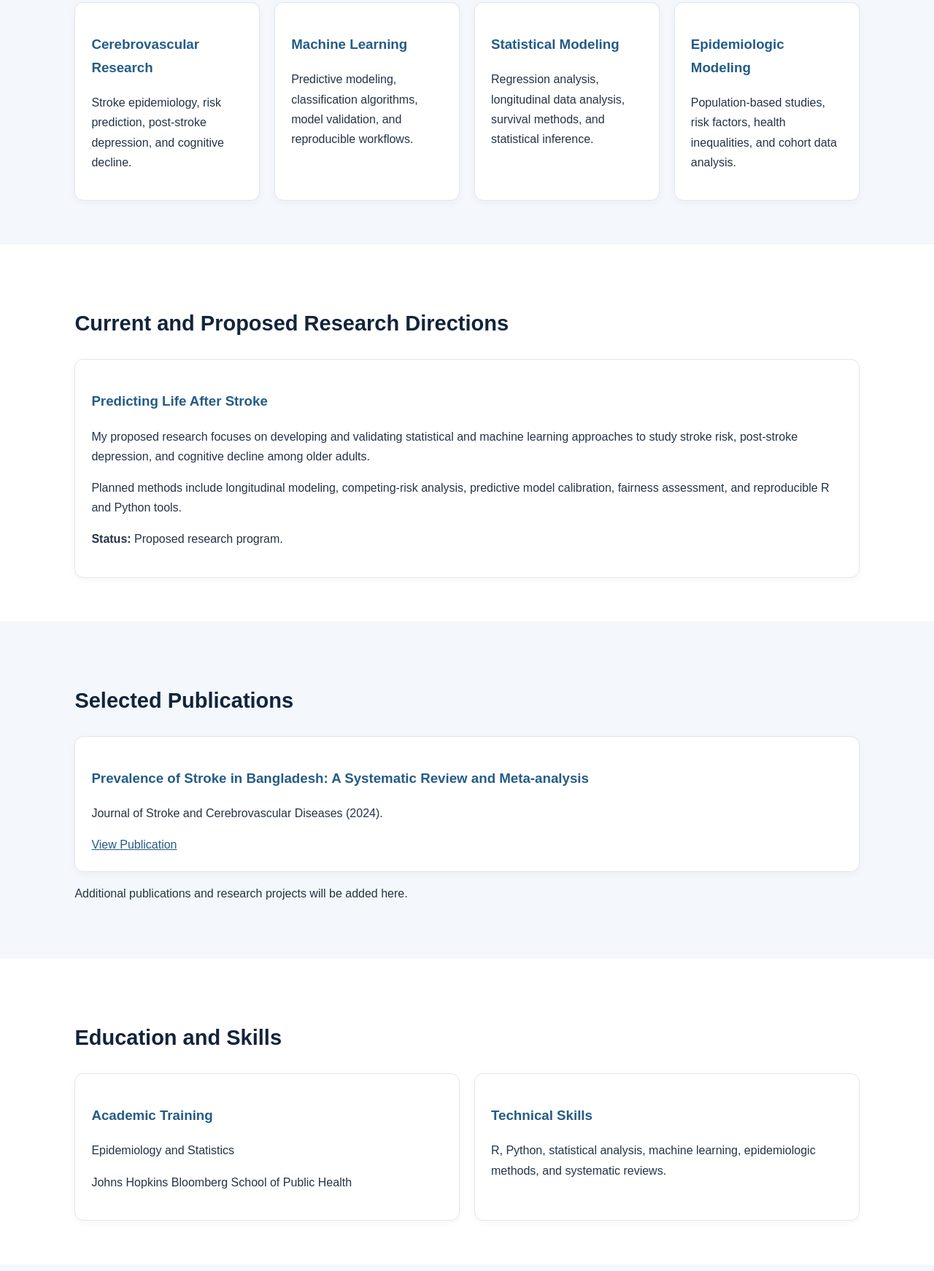
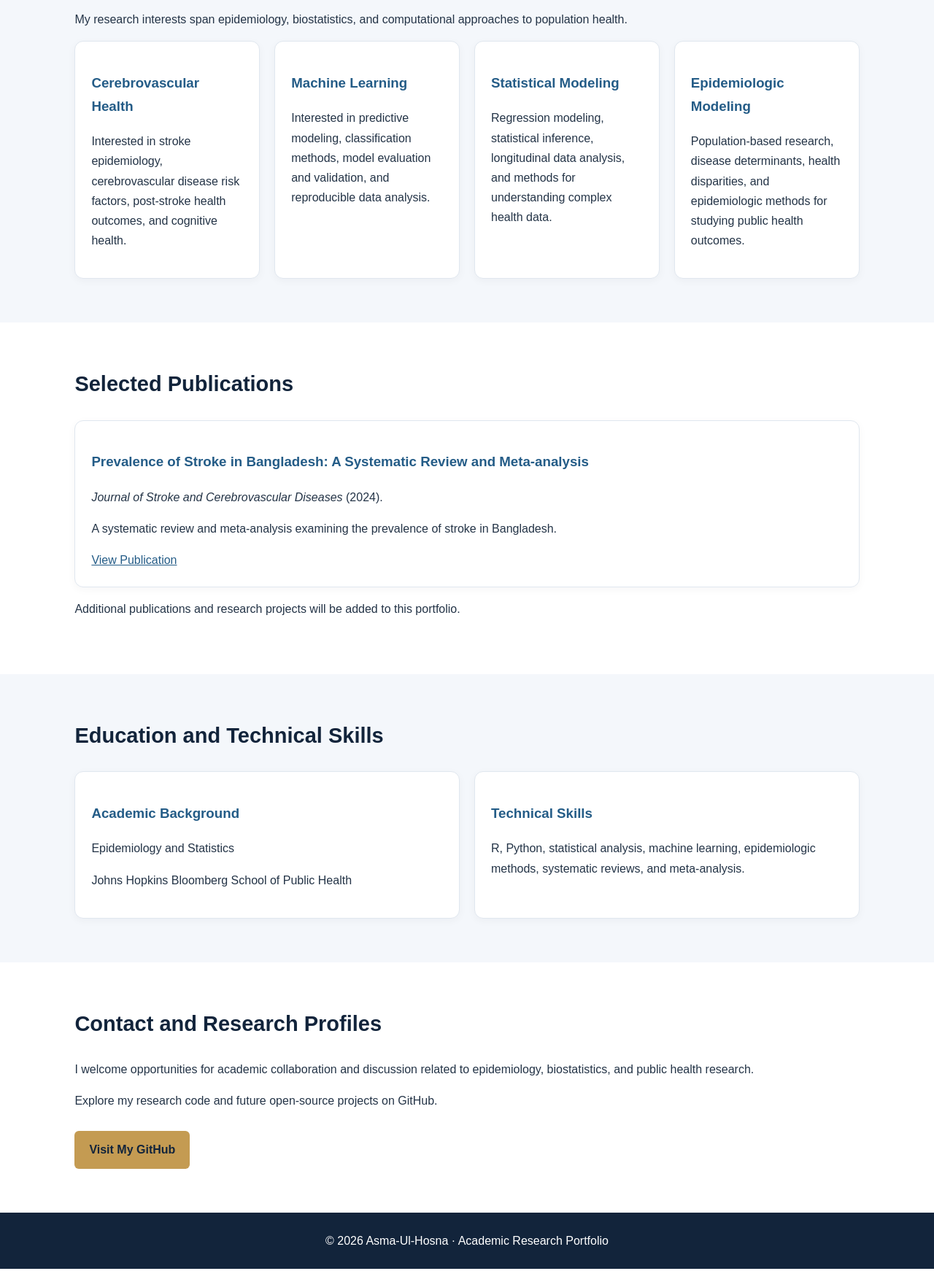
Before and after one commit to asmaulhosna-research/asmaulhosna-research.github.io, a plain HTML site: page index.html in a window 1280 px wide. Shown: the part 1016-2758 px from the top of the page at 73% size. Drawn offline with Linux system fonts and the light colour scheme.

Commit message:
Revise index.html for improved portfolio presentation
Updated the academic research portfolio with a new title, meta description, and improved styling. Enhanced content for better clarity and organization.

```diff
--- a/index.html
+++ b/index.html
@@ -4,229 +4,383 @@
 <head>
   <meta charset="UTF-8">
   <meta name="viewport" content="width=device-width, initial-scale=1">
-<title>Asma-Ul-Hosna | Research Portfolio</title>
+  <meta name="description" content="Academic research portfolio of Asma-Ul-Hosna, focusing on epidemiology, biostatistics, machine learning, cerebrovascular health, and public health.">
+  <title>Asma-Ul-Hosna | Academic Research Portfolio</title>
+
   <style>
     :root {
-  --navy:#12243b;
-  --blue:#245c87;
-  --light:#f4f7fb;
-  --gold:#c49b52;
+      --navy: #12243b;
+      --blue: #245c87;
+      --light: #f4f7fb;
+      --gold: #c49b52;
+      --text: #243447;
     }
-* { box-sizing:border-box; }
-html { scroll-behavior:smooth; }
+
+    * {
+      box-sizing: border-box;
+    }
+
+    html {
+      scroll-behavior: smooth;
+    }
+
     body {
-  margin:0;
-  font-family:Arial,Helvetica,sans-serif;
-  color:#243447;
-  line-height:1.7;
-  background:white;
+      margin: 0;
+      font-family: Arial, Helvetica, sans-serif;
+      color: var(--text);
+      line-height: 1.7;
+      background: #ffffff;
     }
+
+    .container {
+      max-width: 1100px;
+      margin: auto;
+    }
+
     header {
-  background:var(--navy);
-  color:white;
-  padding:22px 8%;
+      background: var(--navy);
+      color: white;
+      padding: 22px 8%;
     }
+
     nav {
-  display:flex;
-  flex-wrap:wrap;
-  gap:20px;
-  align-items:center;
-  justify-content:space-between;
+      display: flex;
+      flex-wrap: wrap;
+      gap: 20px;
+      align-items: center;
+      justify-content: space-between;
     }
-nav a { color:white; text-decoration:none; }
-nav a:hover { color:#e8c78c; }
+
+    nav strong {
+      font-size: 20px;
+    }
+
+    nav a {
+      color: white;
+      text-decoration: none;
+      margin-right: 16px;
+    }
+
+    nav a:hover {
+      color: #e8c78c;
+    }
+
     .hero {
-  background:linear-gradient(135deg,#12243b,#245c87);
-  color:white;
-  padding:90px 8%;
+      background: linear-gradient(135deg, #12243b, #245c87);
+      color: white;
+      padding: 90px 8%;
     }
-.hero h1 { font-size:clamp(36px,6vw,58px); margin:0; }
-.hero p { max-width:850px; font-size:19px; }
-.tag { color:#f0cc88; font-weight:bold; }
-section { padding:60px 8%; }
-section:nth-of-type(even) { background:var(--light); }
-h2 { color:var(--navy); font-size:29px; }
-h3 { color:var(--blue); }
-.container { max-width:1100px; margin:auto; }
+
+    .hero h1 {
+      font-size: clamp(36px, 6vw, 58px);
+      margin: 12px 0;
+    }
+
+    .hero p {
+      max-width: 850px;
+      font-size: 19px;
+    }
+
+    .tag {
+      color: #f0cc88;
+      font-weight: bold;
+      letter-spacing: 1px;
+    }
+
+    section {
+      padding: 60px 8%;
+    }
+
+    section:nth-of-type(even) {
+      background: var(--light);
+    }
+
+    h2 {
+      color: var(--navy);
+      font-size: 29px;
+      margin-top: 0;
+    }
+
+    h3 {
+      color: var(--blue);
+    }
+
     .grid {
-  display:grid;
-  grid-template-columns:repeat(auto-fit,minmax(240px,1fr));
-  gap:20px;
+      display: grid;
+      grid-template-columns: repeat(auto-fit, minmax(240px, 1fr));
+      gap: 20px;
     }
+
     .card {
-  background:white;
-  border:1px solid #e0e7ef;
-  border-radius:12px;
-  padding:22px;
-  box-shadow:0 3px 12px #12243b0a;
+      background: white;
+      border: 1px solid #e0e7ef;
+      border-radius: 12px;
+      padding: 22px;
+      box-shadow: 0 3px 12px #12243b0a;
     }
+
     .button {
-  display:inline-block;
-  padding:12px 20px;
-  background:var(--gold);
-  color:#12243b;
-  font-weight:bold;
-  text-decoration:none;
-  border-radius:6px;
+      display: inline-block;
+      padding: 12px 20px;
+      background: var(--gold);
+      color: var(--navy);
+      font-weight: bold;
+      text-decoration: none;
+      border-radius: 6px;
+      margin-top: 12px;
     }
+
+    .button:hover {
+      background: #e1b96f;
+    }
+
+    a {
+      color: var(--blue);
+    }
+
     footer {
-  background:var(--navy);
-  color:white;
-  text-align:center;
-  padding:25px;
+      background: var(--navy);
+      color: white;
+      text-align: center;
+      padding: 25px;
     }
-a { color:var(--blue); }
+
+    @media (max-width: 600px) {
+      header, section, .hero {
+        padding-left: 6%;
+        padding-right: 6%;
+      }
+
+      nav a {
+        display: inline-block;
+        margin-bottom: 8px;
+      }
+    }
   </style>
 </head>
+
 <body>
 
+  <!-- Navigation -->
   <header>
     <nav>
       <strong>Asma-Ul-Hosna</strong>
+
       <div>
-    <a href="#about">About</a> &nbsp;
-    <a href="#research">Research</a> &nbsp;
-    <a href="#publications">Publications</a> &nbsp;
-    <a href="#education">Education</a> &nbsp;
+        <a href="#about">About</a>
+        <a href="#research">Research</a>
+        <a href="#publications">Publications</a>
+        <a href="#education">Education</a>
         <a href="#contact">Contact</a>
       </div>
     </nav>
   </header>
 
+  <!-- Introduction -->
   <div class="hero">
     <div class="container">
-    <div class="tag">EPIDEMIOLOGY · BIOSTATISTICS · PUBLIC HEALTH</div>
+      <div class="tag">
+        EPIDEMIOLOGY · BIOSTATISTICS · PUBLIC HEALTH
+      </div>
+
       <h1>Asma-Ul-Hosna</h1>
+
       <p>
-      Researcher interested in cerebrovascular health,
-      machine learning, statistical modeling,
-      epidemiologic modeling, and health disparities.
+        Researcher with interests in cerebrovascular health,
+        epidemiology, statistical modeling, machine learning,
+        and population health disparities.
       </p>
-    <a class="button" href="#research">Explore My Research</a>
+
+      <a class="button" href="#research">
+        Explore My Research
+      </a>
     </div>
   </div>
 
+  <!-- About -->
   <section id="about">
     <div class="container">
       <h2>About Me</h2>
+
       <p>
         My academic interests lie at the intersection of
         epidemiology, biostatistics, and data science.
-    I am particularly interested in applying rigorous
-    statistical and machine learning methods to
-    important public health questions.
+        I am interested in using statistical and
+        machine learning methods to investigate
+        important questions in public health.
       </p>
+
       <p>
-    My research interests include cerebrovascular disease,
-    stroke-related outcomes, mental health, cognitive aging,
-    and population health disparities.
+        My areas of interest include cerebrovascular diseases,
+        stroke-related health outcomes, mental health,
+        cognitive aging, and population health disparities.
+        I am particularly interested in understanding
+        disease risk factors and improving the analysis
+        of health outcomes through rigorous,
+        reproducible research.
       </p>
     </div>
   </section>
 
+  <!-- Research Interests -->
   <section id="research">
     <div class="container">
       <h2>Research Interests</h2>
+
+      <p>
+        My research interests span epidemiology,
+        biostatistics, and computational approaches
+        to population health.
+      </p>
+
       <div class="grid">
+
         <div class="card">
-      <h3>Cerebrovascular Research</h3>
-      <p>Stroke epidemiology, risk prediction,
-      post-stroke depression, and cognitive decline.</p>
+          <h3>Cerebrovascular Health</h3>
+          <p>
+            Interested in stroke epidemiology,
+            cerebrovascular disease risk factors,
+            post-stroke health outcomes,
+            and cognitive health.
+          </p>
         </div>
+
         <div class="card">
           <h3>Machine Learning</h3>
-      <p>Predictive modeling, classification algorithms,
-      model validation, and reproducible workflows.</p>
+          <p>
+            Interested in predictive modeling,
+            classification methods,
+            model evaluation and validation,
+            and reproducible data analysis.
+          </p>
         </div>
+
         <div class="card">
           <h3>Statistical Modeling</h3>
-      <p>Regression analysis, longitudinal data analysis,
-      survival methods, and statistical inference.</p>
+          <p>
+            Regression modeling, statistical inference,
+            longitudinal data analysis,
+            and methods for understanding
+            complex health data.
+          </p>
         </div>
+
         <div class="card">
           <h3>Epidemiologic Modeling</h3>
-      <p>Population-based studies, risk factors,
-      health inequalities, and cohort data analysis.</p>
+          <p>
+            Population-based research,
+            disease determinants,
+            health disparities,
+            and epidemiologic methods
+            for studying public health outcomes.
+          </p>
         </div>
+
       </div>
     </div>
   </section>
 
-<section id="projects">
+  <!-- Publications -->
+  <section id="publications">
     <div class="container">
-  <h2>Current and Proposed Research Directions</h2>
+      <h2>Selected Publications</h2>
+
       <div class="card">
-    <h3>Predicting Life After Stroke</h3>
+        <h3>
+          Prevalence of Stroke in Bangladesh:
+          A Systematic Review and Meta-analysis
+        </h3>
+
         <p>
-      My proposed research focuses on developing and
-      validating statistical and machine learning
-      approaches to study stroke risk, post-stroke
-      depression, and cognitive decline among older adults.
+          <em>
+            Journal of Stroke and Cerebrovascular Diseases
+          </em>
+          (2024).
         </p>
+
         <p>
-      Planned methods include longitudinal modeling,
-      competing-risk analysis, predictive model calibration,
-      fairness assessment, and reproducible R and Python tools.
+          A systematic review and meta-analysis
+          examining the prevalence of stroke
+          in Bangladesh.
         </p>
-    <p><strong>Status:</strong> Proposed research program.</p>
+
+        <a
+          href="https://doi.org/10.1016/j.jstrokecerebrovasdis.2024.108017"
+          target="_blank"
+          rel="noopener noreferrer">
+          View Publication
+        </a>
+      </div>
+
+      <p>
+        Additional publications and research projects
+        will be added to this portfolio.
+      </p>
+    </div>
+  </section>
+
+  <!-- Education and Skills -->
+  <section id="education">
+    <div class="container">
+      <h2>Education and Technical Skills</h2>
+
+      <div class="grid">
+
+        <div class="card">
+          <h3>Academic Background</h3>
+
+          <p>
+            Epidemiology and Statistics
+          </p>
+
+          <p>
+            Johns Hopkins Bloomberg School
+            of Public Health
+          </p>
+        </div>
+
+        <div class="card">
+          <h3>Technical Skills</h3>
+
+          <p>
+            R, Python, statistical analysis,
+            machine learning, epidemiologic methods,
+            systematic reviews, and meta-analysis.
+          </p>
+        </div>
+
       </div>
     </div>
   </section>
 
-<section id="publications">
-<div class="container">
-  <h2>Selected Publications</h2>
-  <div class="card">
-    <h3>Prevalence of Stroke in Bangladesh:
-    A Systematic Review and Meta-analysis</h3>
-    <p>
-      Journal of Stroke and Cerebrovascular Diseases (2024).
-    </p>
-    <a href="https://doi.org/10.1016/j.jstrokecerebrovasdis.2024.108017"
-       target="_blank" rel="noopener noreferrer">
-       View Publication
-    </a>
-  </div>
-  <p>
-    Additional publications and research projects
-    will be added here.
-  </p>
-</div>
-</section>
-
-<section id="education">
-<div class="container">
-  <h2>Education and Skills</h2>
-  <div class="grid">
-    <div class="card">
-      <h3>Academic Training</h3>
-      <p>Epidemiology and Statistics</p>
-      <p>Johns Hopkins Bloomberg School of Public Health</p>
-    </div>
-    <div class="card">
-      <h3>Technical Skills</h3>
-      <p>R, Python, statistical analysis,
-      machine learning, epidemiologic methods,
-      and systematic reviews.</p>
-    </div>
-  </div>
-</div>
-</section>
-
+  <!-- Contact -->
   <section id="contact">
     <div class="container">
       <h2>Contact and Research Profiles</h2>
+
       <p>
-    Explore my research code and future open-source projects
-    through my GitHub profile.
+        I welcome opportunities for academic
+        collaboration and discussion related
+        to epidemiology, biostatistics,
+        and public health research.
       </p>
-  <a class="button"
-     href="https://github.com/asmaulhosna-research">
+
+      <p>
+        Explore my research code and future
+        open-source projects on GitHub.
+      </p>
+
+      <a
+        class="button"
+        href="https://github.com/asmaulhosna-research"
+        target="_blank"
+        rel="noopener noreferrer">
         Visit My GitHub
       </a>
     </div>
   </section>
 
+  <!-- Footer -->
   <footer>
     © 2026 Asma-Ul-Hosna · Academic Research Portfolio
   </footer>
```
Lines whose indentation alone changed are shown as unchanged.
